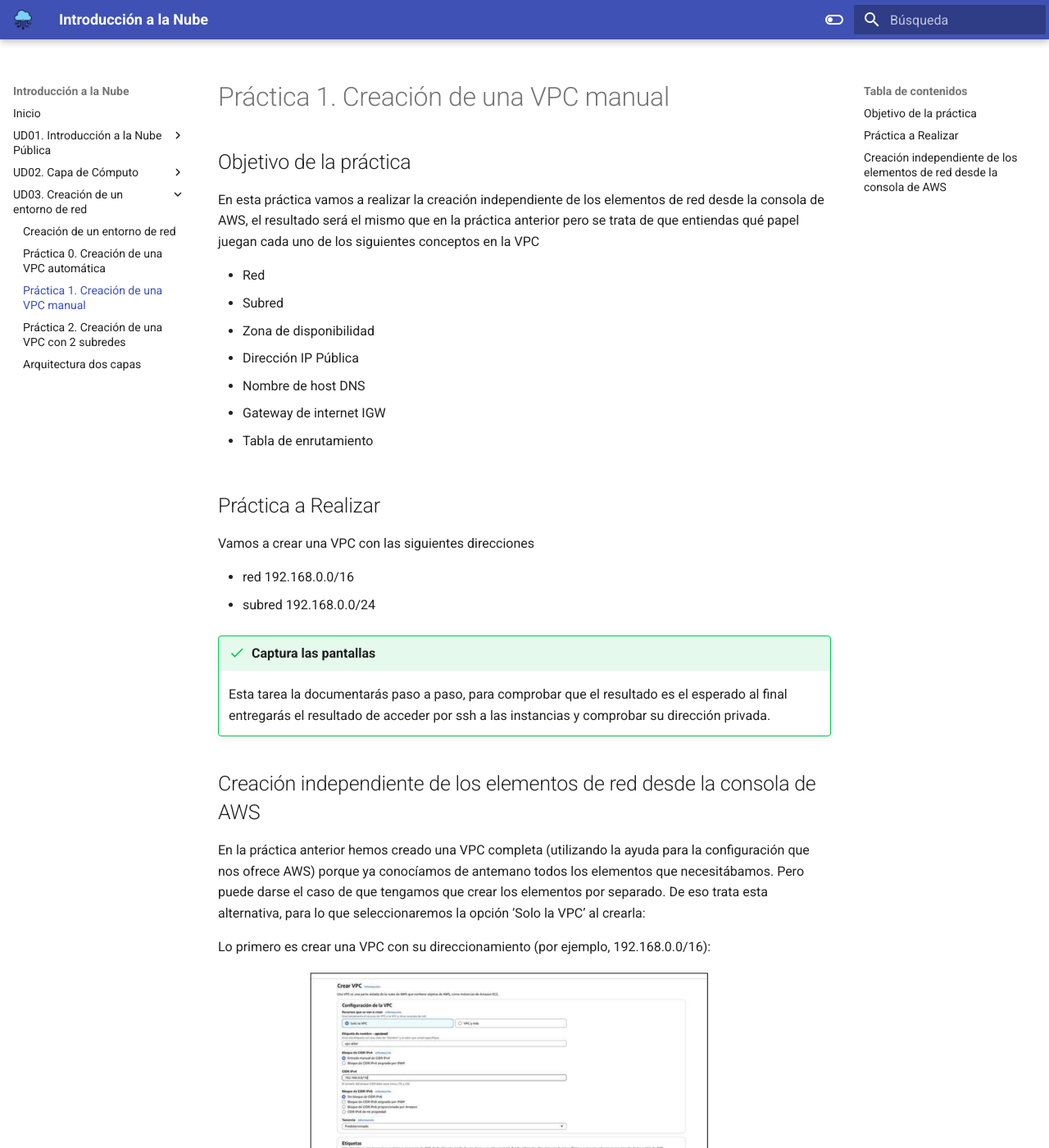
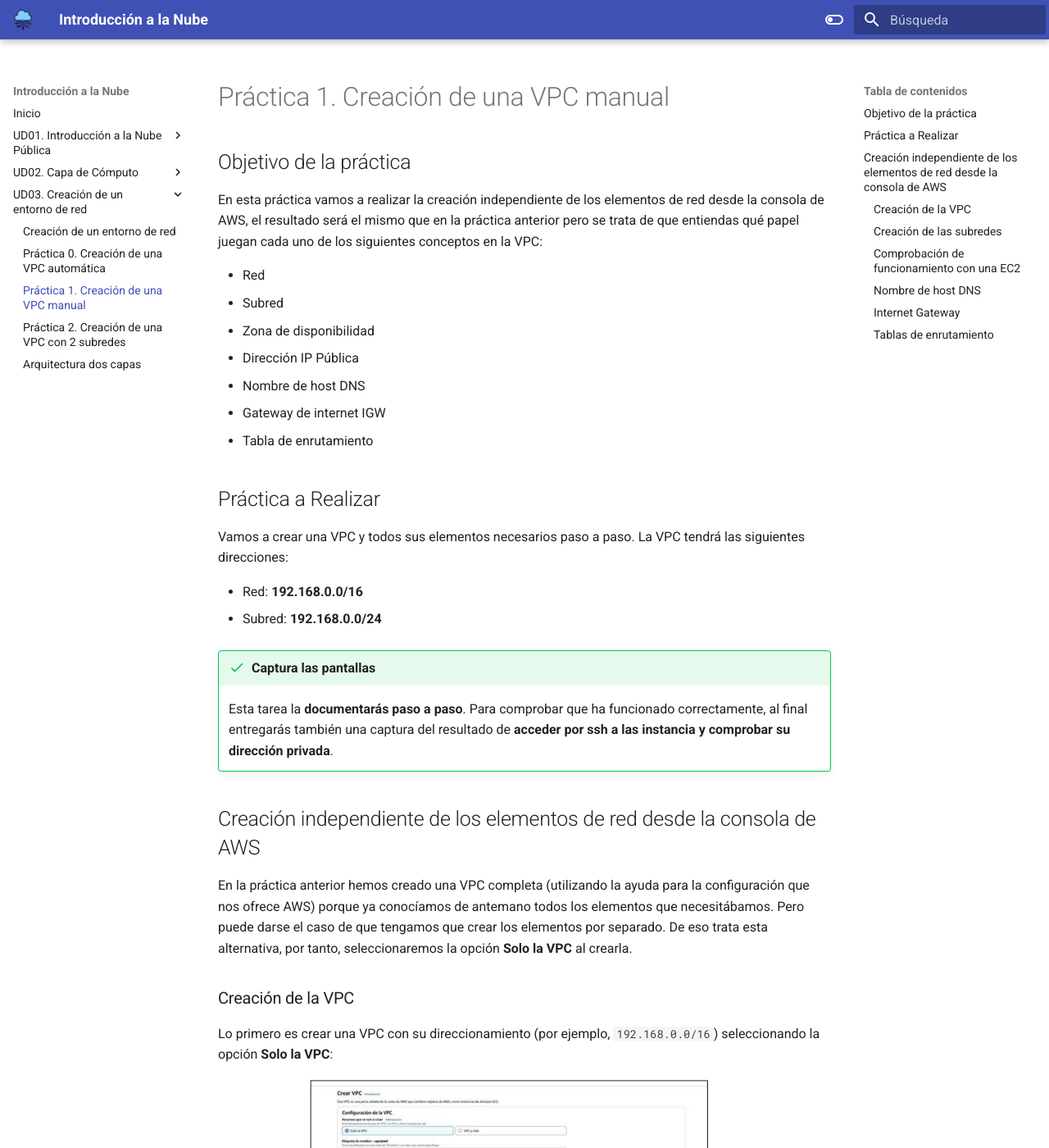
Before and after one commit to IES-CAMP-DE-MORVEDRE/optativa-cloud, an MkDocs documentation site: the page built from docs/ud03/redpractica01.md, in a window 1280 px wide and 1400 px high. Shown: the whole window at 82% size. Built offline with MkDocs 1.6.1 and Material for MkDocs 9.7.7, drawn with Linux system fonts in a browser that asks for light colours; some of the changed text lies outside the part shown.

Commit message:
Modificación práctica 1 UD03

```diff
--- a/docs/ud03/redpractica01.md
+++ b/docs/ud03/redpractica01.md
@@ -1,57 +1,69 @@
 ## Objetivo de la práctica
 
-En esta práctica vamos a realizar la creación independiente de los elementos de red desde la consola de AWS, el resultado será el mismo que en la práctica anterior pero se trata de que entiendas qué papel juegan cada uno de los siguientes conceptos en la VPC
+En esta práctica vamos a realizar la creación independiente de los elementos de red desde la consola de AWS, el resultado será el mismo que en la práctica anterior pero se trata de que entiendas qué papel juegan cada uno de los siguientes conceptos en la VPC:
 
 * Red
 * Subred
-
 * Zona de disponibilidad
 * Dirección IP Pública
-
 * Nombre de host DNS
 * Gateway de internet IGW
-
 * Tabla de enrutamiento
 
 ## Práctica a Realizar
 
-Vamos a crear una VPC con las siguientes direcciones
+Vamos a crear una VPC y todos sus elementos necesarios paso a paso. La VPC tendrá las siguientes direcciones:
 
-* red 192.168.0.0/16
-* subred 192.168.0.0/24
+* Red: **192.168.0.0/16**
+* Subred: **192.168.0.0/24**
 
 !!! success "Captura las pantallas"
-    Esta tarea la documentarás paso a paso, para comprobar que el resultado es el esperado al final entregarás el resultado de acceder por ssh a las instancias y comprobar su dirección privada.
+    Esta tarea la **documentarás paso a paso**. Para comprobar que ha funcionado correctamente, al final entregarás también una captura del resultado de **acceder por ssh a las instancia y comprobar su dirección privada**.
 
 ## Creación independiente de los elementos de red desde la consola de AWS
 
-En la práctica anterior hemos creado una VPC completa (utilizando la ayuda para la configuración que nos ofrece AWS) porque ya conocíamos de antemano todos los elementos que necesitábamos. Pero puede darse el caso de que tengamos que crear los  elementos por separado. De eso trata esta alternativa, para  lo  que seleccionaremos la opción ‘Solo la VPC’ al crearla:
+En la práctica anterior hemos creado una VPC completa (utilizando la ayuda para la configuración que nos ofrece AWS) porque ya conocíamos de antemano todos los elementos que necesitábamos. Pero puede darse el caso de que tengamos que crear los  elementos por separado. De eso trata esta alternativa, por tanto, seleccionaremos la opción **Solo la VPC** al crearla.
 
-Lo primero es crear una VPC con su direccionamiento (por ejemplo, 192.168.0.0/16):
+### Creación de la VPC
+
+Lo primero es crear una VPC con su direccionamiento (por ejemplo, `192.168.0.0/16`) seleccionando la opción **Solo la VPC**:
 
 ![](../images/ud03/practica1/001.png)
 
 ![img](../images/ud03/practica1/002.png)
 
-A continuación, una vez creada la VPC, desde la opción de Subredes, crearemos la subred  asociándola a la VPC que acabamos de crear y dándole un nombre y un rango de direcciones IPv4, que debe estar dentro del rango de la VPC. Por ejemplo, podemos asignar el rango 192.168.0.0/24:
+### Creación de las subredes
+
+A continuación, una vez creada la VPC, desde la opción de Subredes, crearemos la subred asociándola a la VPC que acabamos de crear y dándole un nombre y un rango de direcciones IPv4, que debe estar dentro del rango de la VPC. Por ejemplo, podemos asignar el rango **192.168.0.0/24**:
 
 ![](../images/ud03/practica1/003.png)
 
 ![](../images/ud03/practica1/004.png)
 
-En este caso no hemos asignado una zona de disponibilidad, con lo que la subred se puede crear en cualquiera de las seis zonas de disponibilidad que hay en la región del Norte de Virginia (us-east-1).
+En este caso no hemos asignado una zona de disponibilidad en concreto, con lo que la subred se puede crear en cualquiera de las seis zonas de disponibilidad que hay en la región del Norte de Virginia (us-east-1).
 
 ![](../images/ud03/practica1/005.png)
 
-El  siguiente  paso  es  lanzar  un  EC2  y  comprobar  si  funciona  la  arquitectura  que hemos hecho. Para ello, al crear la instancia, seleccionaremos la VPC y subred que hemos creado. Es importante habilitar la asignación de una IP pública (AWS solo asigna automáticamente direcciones IP públicas en la VPC por defecto, pero no en las creadas por nosotros).
+### Comprobación de funcionamiento con una EC2
+
+Vamos a lanzar una instancia EC2 y comprobar si funciona la arquitectura que acabamos de hacer. Para ello, al crear la instancia, seleccionaremos la VPC y subred que hemos creado. Es importante **habilitar la asignación de una IP pública**.
+
+!!! note "Nota"
+    AWS solo asigna automáticamente direcciones IP públicas en la VPC por defecto, pero no en las creadas por nosotros.
+
+
 
 ![](../images/ud03/practica1/006.png)
 
-Una vez creado, nos daremos cuenta de que SÍ que se asigna una ip pública pero NO un nombre de host DNS. El problema reside en que en la VPC NO hemos habilitado  esta resolución.  Para  solucionarlo,  iremos  al  menú  de  VPC  y seleccionaremos la VPC:
+Una vez creado, nos daremos cuenta de que SÍ que se asigna una IP pública pero **NO un nombre de host DNS**. El problema reside en que en la VPC no hemos habilitado esta resolución.
+
+### Nombre de host DNS
+
+Para habilitar el nombre de host DNS, accedemos al menú de VPC y seleccionaremos la VPC creada:
 
 ![](../images/ud03/practica1/007.png)
 
-Y editaremos la configuración para habilitar la opción “nombres de host DNS”.
+Y editaremos la configuración para habilitar la opción **nombres de host DNS**.
 
 ![](../images/ud03/practica1/008.png)
 
@@ -59,13 +71,17 @@
 
 ![](../images/ud03/practica1/009.png)
 
-Cuando intentemos acceder por ssh, nos daremos cuenta de que NO es posible hacerlo, ya que a nuestra VPC le falta un elemento/servicio que permita a todo lo que haya dentro poder configurarse para poder conectarse con el exterior y viceversa. El elemento que nos falta es el gateway de Internet (Internet Gateway o puerta de enlace de Internet - IGW). Podemos  crear  este  elemento dede la opción  ‘Puerta  de  enlace  de  Internet’ que encontraremos en el menú lateral izquierdo del panel del servicio VPC:
+Cuando intentemos acceder por ssh, nos daremos cuenta de que NO es posible hacerlo, ya que a nuestra VPC le falta un elemento/servicio que permita a todo lo que haya dentro poder configurarse para poder conectarse con el exterior y viceversa.
+
+### Internet Gateway
+
+El elemento que nos falta es el *gateway de Internet* (Internet Gateway o puerta de enlace de Internet - IGW). Podemos  crear  este  elemento dede la opción **Puerta  de  enlace  de  Internet** que encontraremos en el menú lateral izquierdo del panel del servicio VPC:
 
 ![img](../images/ud03/practica1/010.png)
 
 ![img](../images/ud03/practica1/011.png)
 
-Si visualizamos el listado de los IGWs que hay creados, veremos que el estado del nuevo IGW aparece como “detached”, así que tendremos que asignárselo a la VPC deseada:
+Si visualizamos el listado de los IGWs que hay creados, veremos que el estado del nuevo IGW aparece como **detached**, así que tendremos que asignárselo a la VPC deseada:
 
 ![img](../images/ud03/practica1/012.png)
 
@@ -77,15 +93,23 @@
 
 ¡Pero seguimos sin poder conectarnos!
 
-Falta configurar un elemento encargado de gestionar el tráfico dentro de la VPC: la tabla de enrutamiento.  Al  crear  una  VPC,  se  crea  un  tabla  de  enrutamiento  por defecto, y tenemos que asociarle la subred creada para poder crear rutas para esa subred, desde la opción correspondiente del panel de VPC (puedes localizar la subred entre las distintas que puedan haber observando la VPC a la que pertenece):
+Falta configurar un elemento encargado de gestionar el tráfico dentro de la VPC: la tabla de enrutamiento.
+
+### Tablas de enrutamiento
+
+Al  crear  una  VPC,  se  crea  un  tabla  de  enrutamiento  por defecto, y tenemos que asociarle la subred creada para poder crear rutas para esa subred, desde la opción correspondiente del panel de VPC (puedes localizar la subred entre las distintas que puedan haber observando la VPC a la que pertenece):
 
 ![](../images/ud03/practica1/016.png)
 
-Asociaremos la subred explícitamente,  aunque si no lo hacemos, la subred se asocia con la tabla de enrutamiento por defecto de la VPC.
+Asociaremos la subred explícitamente, aunque si no lo hacemos, la subred se asocia con la tabla de enrutamiento por defecto de la VPC.
 
 ![](../images/ud03/practica1/017.png)
 
-Podemos volver a comprobar si nos podemos conectar, y seguimos SIN CONEXIÓN. Lo único que nos falta es modificar las rutas de la tabla de enrutamiento asociada a la subred. Si nos fijamos en las rutas que hay (seleccionando la subred, pestaña ‘Tabla de enrutamiento’), sólo se está enrutando la red de la VPC en local, es  decir  las subredes que tenga a su alcance (192.168.0.0/16). Sólo hay que añadir una ruta e indicar  que  todo lo que vaya a 0.0.0.0 salga por el Internet Gateway que hemos creado y asociado a nuestra VPC. Para ello seleccionamos la tabla de enrutamiento, editamos las rutas, y seleccionamos la opción ‘Agregar ruta’:
+Podemos volver a comprobar si nos podemos conectar a la instancia EC2, y seguimos SIN CONEXIÓN.
+
+Lo único que nos falta es modificar las **rutas de la tabla de enrutamiento** asociada a la subred. Si nos fijamos en las rutas que hay (seleccionando la subred, pestaña ‘Tabla de enrutamiento’), sólo se está enrutando la red de la VPC en local, es  decir  las subredes que tenga a su alcance (192.168.0.0/16).
+
+Hay que añadir una ruta e indicar  que  todo lo que vaya a `0.0.0.0` (todo el tráfico) salga por el Internet Gateway que hemos creado y asociado a nuestra VPC. Para ello seleccionamos la tabla de enrutamiento, **editamos las rutas**, y seleccionamos la opción **Agregar ruta**:
 
 ![](../images/ud03/practica1/018.png)
 
@@ -94,3 +118,6 @@
 ![](../images/ud03/practica1/019.png)
 
 Una vez hecho esto, ahora sí que podremos conectarnos por ssh a cualquier instancia EC2 lanzada en la subred que hemos creado (siempre que la EC2 tenga asignada una dirección IP pública, y de que el grupo de seguridad asociado, concepto del que hablaremos más adelante, permita tráfico entrante al puerto de ssh).
+
+!!! success "Captura la pantalla"
+    Accede por ssh a la instancia EC2 y comprueba con el comando `ip a` su dirección privada. Captura la pantalla.
```
Also changed, not shown: docs/images/ud03/practica1/Screenshot_35.png (added), docs/images/ud03/practica1/Screenshot_36.png (added), docs/images/ud03/practica1/Screenshot_37.png (added), docs/images/ud03/practica1/Screenshot_38.png (added), docs/images/ud03/practica1/Screenshot_39.png (added), docs/images/ud03/practica1/Screenshot_40.png (added), docs/images/ud03/practica1/Screenshot_41.png (added), docs/images/ud03/practica1/Screenshot_42.png (added), docs/images/ud03/practica1/Screenshot_43.png (added), docs/images/ud03/practica1/Screenshot_44.png (added), docs/images/ud03/practica1/Screenshot_45.png (added), docs/images/ud03/practica1/Screenshot_46.png (added), docs/images/ud03/practica1/Screenshot_47.png (added), docs/images/ud03/practica1/Screenshot_48.png (added), 4 more files.
